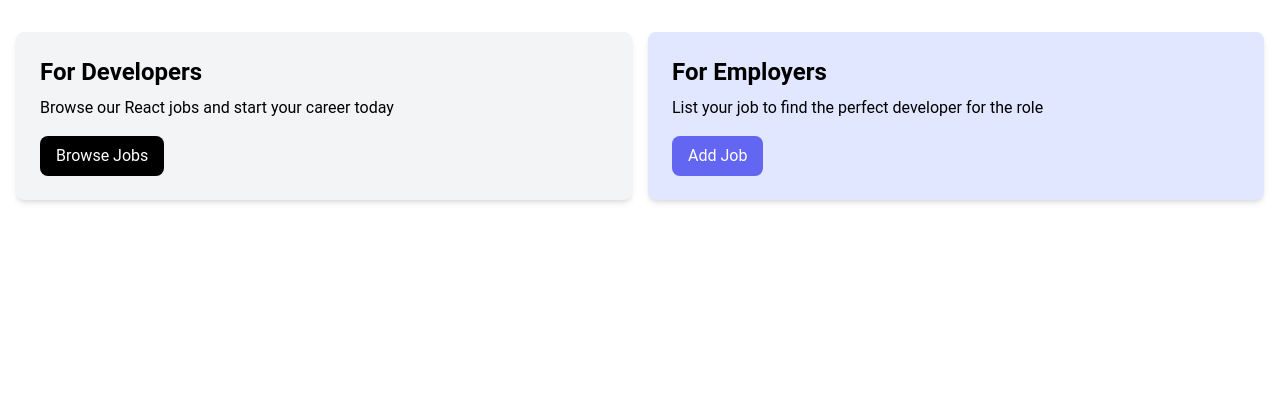
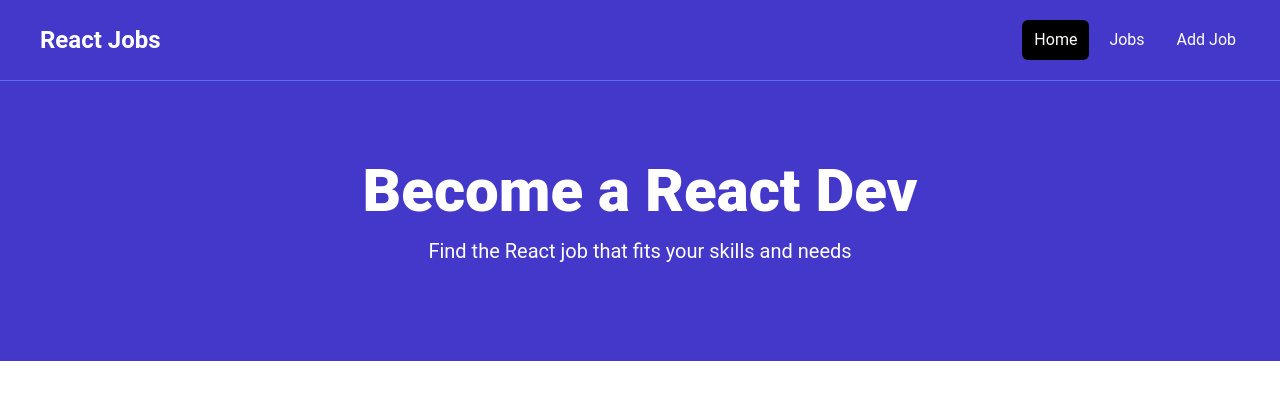
Before and after one commit to Mishrashubham10/job-app-react, a React (Vite) app: page / in a window 1280 px wide. Shown: the top 400 px of the page. Built offline with nearby package versions, Linux system fonts and the light colour scheme.

Commit message:
Creates basic routing

```diff
--- a/src/App.jsx
+++ b/src/App.jsx
@@ -1,23 +1,22 @@
-import { createBrowserRouter, Route, createRoutesFromElements, RouterProvider } from 'react-router-dom';
-
-import Hero from './components/Hero';
-import HomeCards from './components/HomeCards';
-import ViewAllJobs from './components/ViewAllJobs';
+import {
+  createBrowserRouter,
+  Route,
+  createRoutesFromElements,
+  RouterProvider,
+} from 'react-router-dom';
+import HomePage from './pages/HomePage';
+import MainLayout from './layouts/MainLayout';
 
 const App = () => {
   const router = createBrowserRouter(
     createRoutesFromElements(
-      <>
-      <Route path="/" element={<HomeCards />} />
-      <Route path="/hero" element={<Hero />} />
-      <Route path="/view-jobs" element={<ViewAllJobs />} />
-      </>
+      <Route path="/" element={<MainLayout />}>
+        <Route index element={<HomePage />} />
+      </Route>
     )
   );
 
-  return (
-    <RouterProvider router={router} />
-  );
+  return <RouterProvider router={router} />;
 };
 
 export default App;
--- a/src/components/JobListing.jsx
+++ b/src/components/JobListing.jsx
@@ -5,7 +5,6 @@ import { Link } from 'react-router-dom';
 
 const JobListing = ({ job }) => {
   const [showFullDescription, setShowFullDescription] = useState(false);
-  console.log(job);
 
   let description = job.description;
 
@@ -25,7 +24,7 @@ const JobListing = ({ job }) => {
 
         <button
           onClick={() => setShowFullDescription((prevState) => !prevState)}
-          className="text-indigo-500 mb-5 hover:text-indigo-600"
+          className="text-indigo-500 mb-4 hover:text-indigo-600"
         >
           {showFullDescription ? 'Less' : 'More'}
         </button>
--- /dev/null
+++ b/src/layouts/MainLayout.jsx
@@ -0,0 +1,13 @@
+import { Outlet } from 'react-router-dom';
+import Navbar from '../components/Navbar';
+
+const MainLayout = () => {
+  return (
+    <>
+      <Navbar />
+      <Outlet />
+    </>
+  );
+};
+
+export default MainLayout;
--- /dev/null
+++ b/src/pages/HomePage.jsx
@@ -0,0 +1,11 @@
+import Hero from '../components/Hero';
+
+const HomePage = () => {
+  return (
+    <>
+      <Hero />
+    </>
+  );
+};
+
+export default HomePage;
```
